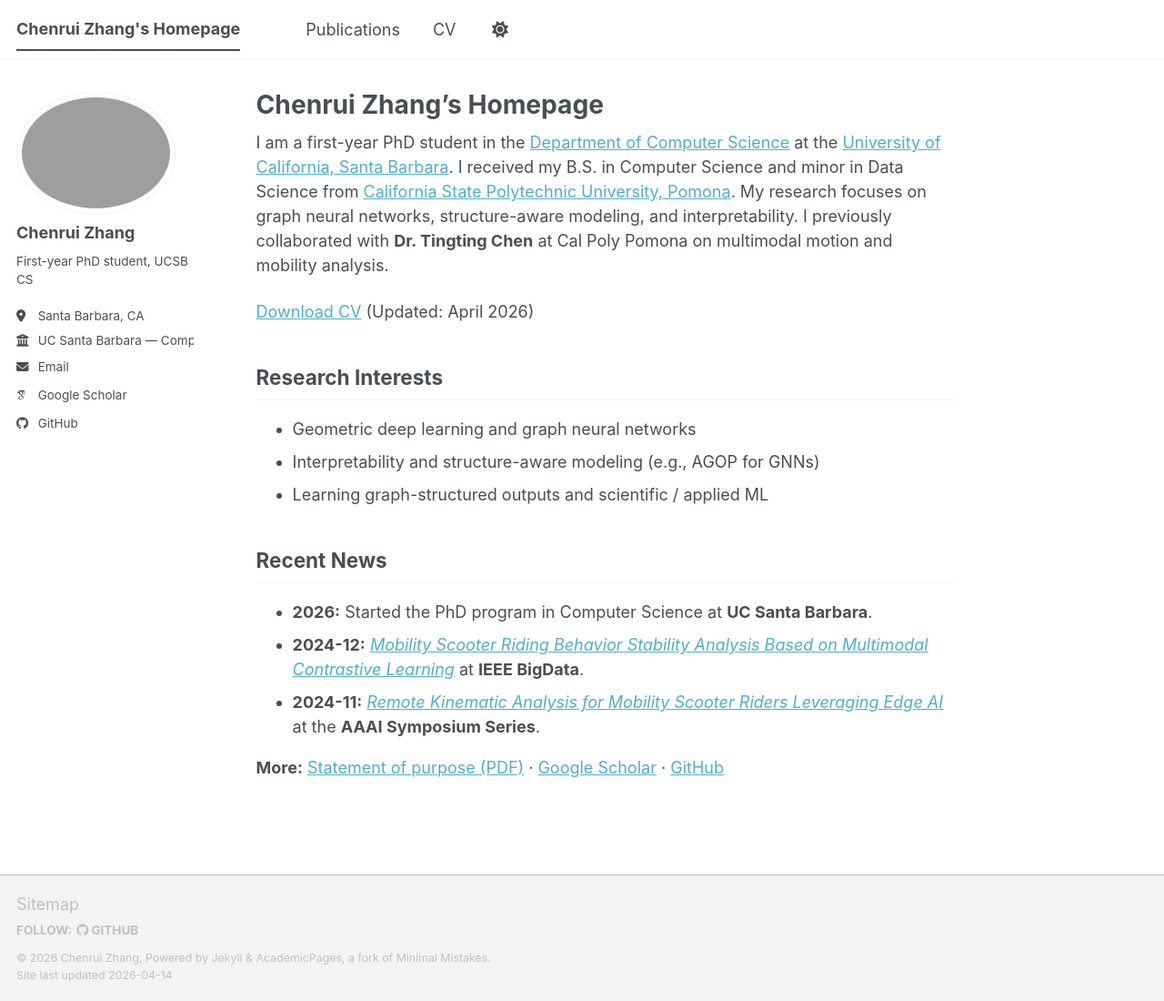
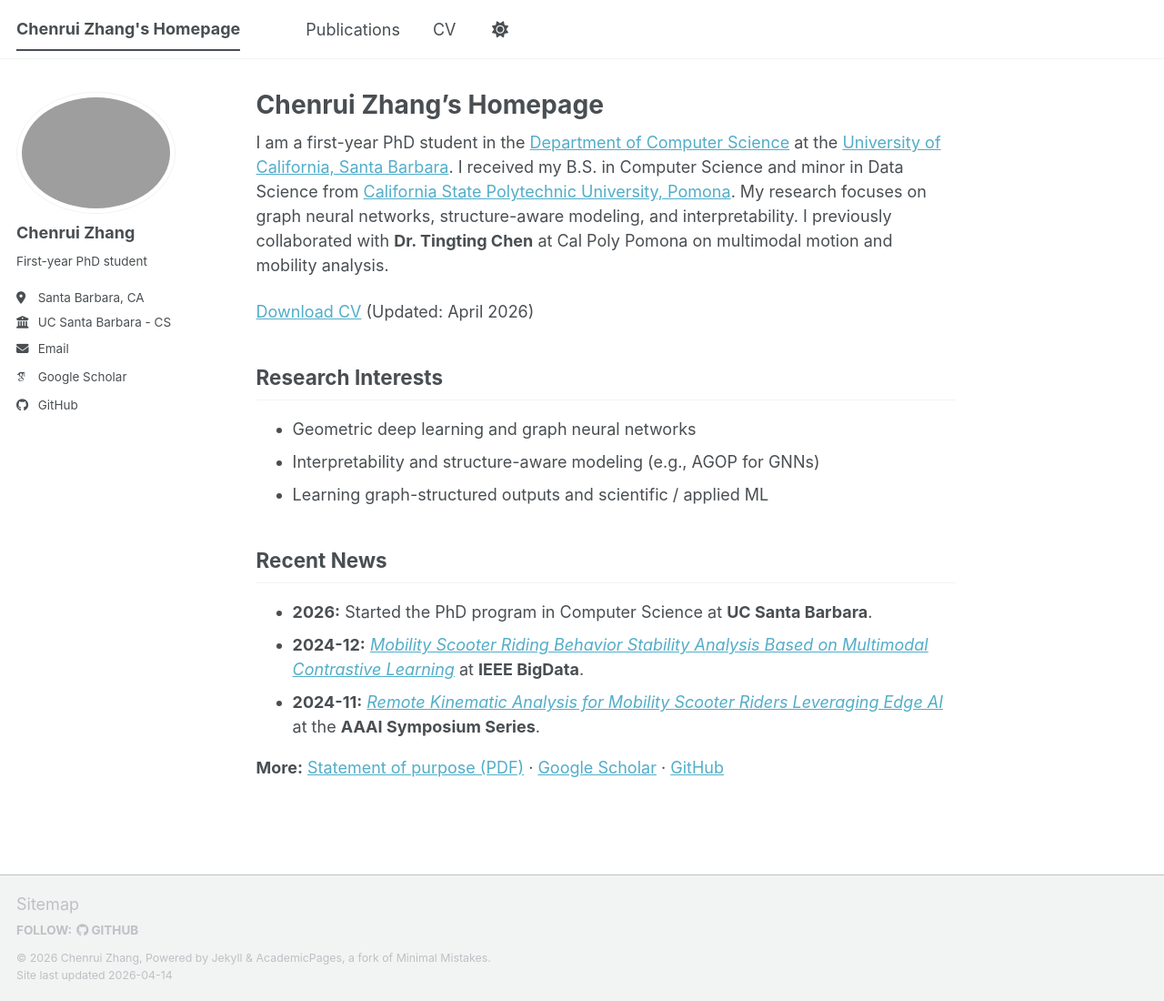
Before and after one commit to Zhang-Chenrui/zhang-chenrui.github.io, a Jekyll site: the page built from _pages/about.md, in a window 1280 px wide and 1100 px high. Shown: the whole window at 91% size. Built offline with Jekyll 4.4.1, drawn with Linux system fonts in a browser that asks for light colours; some web fonts are replaced; a script bundle is joined from its source files by our own code; library files that are not in the unit come from our copies.

```diff
--- a/_config.yml
+++ b/_config.yml
@@ -25,9 +25,9 @@ author:
   avatar           : "chenrui-zhang.jpg"
   name             : "Chenrui Zhang"
   pronouns         : # example: "she/her"
-  bio              : "First-year PhD student, UCSB CS"
+  bio              : "First-year PhD student"
   location         : "Santa Barbara, CA"
-  employer         : "UC Santa Barbara — Computer Science"
+  employer         : "UC Santa Barbara - CS"
   uri              : # URL
   email            : "chenrui151129@outlook.com"
 
```
